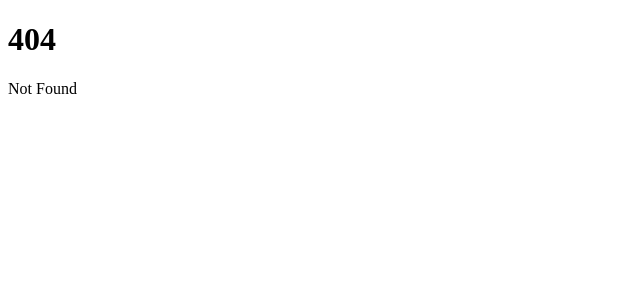
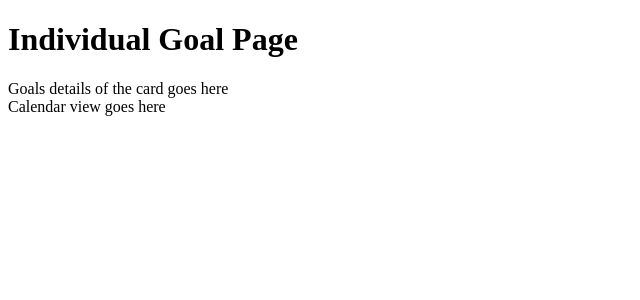
Before and after one commit to nontech/quell, a SvelteKit app: page /goal in a window 1280 px wide. Before the commit this address had no page. Shown: the top 300 px of the page, without its empty margins (0-640 px from the left). Built offline with nearby package versions, Linux system fonts and the light colour scheme.

Commit message:
Add static goal route page

```diff
--- /dev/null
+++ b/src/routes/goal/+page.svelte
@@ -0,0 +1,9 @@
+<h1>Individual Goal Page</h1>
+
+<section>
+    Goals details of the card goes here
+</section>
+
+<section>
+    Calendar view goes here
+</section>
```
Also changed, not shown: src/routes/+page.svelte (+15 -2 lines).
